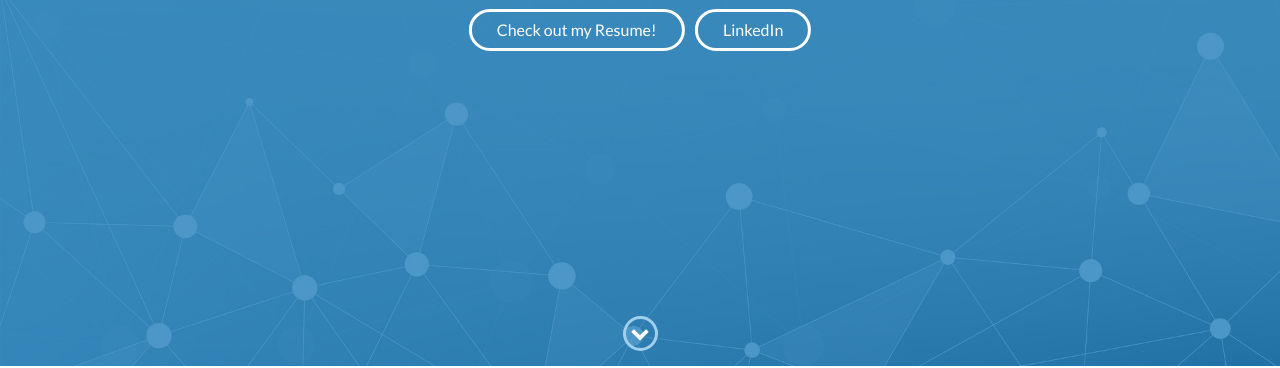
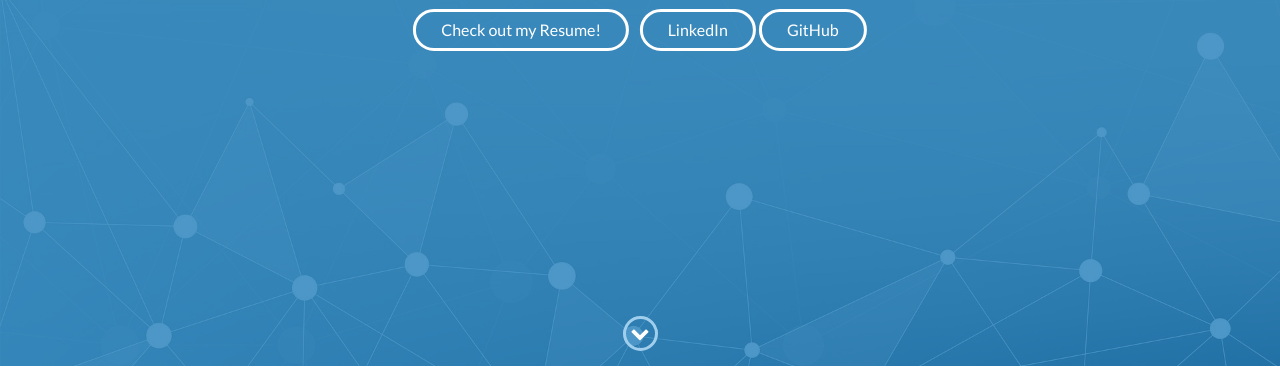
Before and after one commit to TarunSingh28/TarunSingh28.github.io, a website: page index.html in a window 1280 px wide. Shown: the part 434-802 px from the top of the page. Drawn offline with nearby package versions, Linux system fonts and the light colour scheme.

Commit message:
include github link on top

```diff
--- a/index.html
+++ b/index.html
@@ -52,6 +52,7 @@
             <h2 style="font-size: 0.8cm; margin-bottom: 0.2cm;"><b>Final Year BTech Student @ IIT Bhilai</b></h2>
             <a href="https://github.com/TarunSingh28/TarunSingh28.github.io/blob/main/resume_singhtaruniit_web.pdf" class="btn-rounded-white" style="margin-top: 1%; line-height: 0.15cm; margin-right: 0.2cm;">Check out my Resume!</a>
             <a href="https://www.linkedin.com/in/tarun-singh-287a3b199/" class="btn-rounded-white" style="margin-top: 1%; line-height: 0.15cm;">LinkedIn</a>
+	    <a href="https://github.com/TarunSingh28" class="btn-rounded-white" style="margin-top: 1%; line-height: 0.15cm;">GitHub</a>
         </div>
         <!-- End #lead-content -->
 
```
